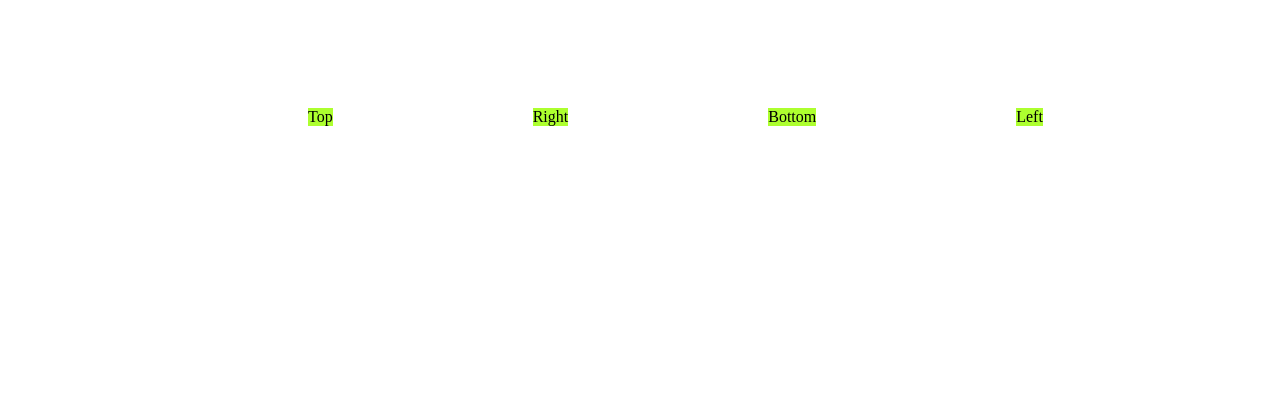
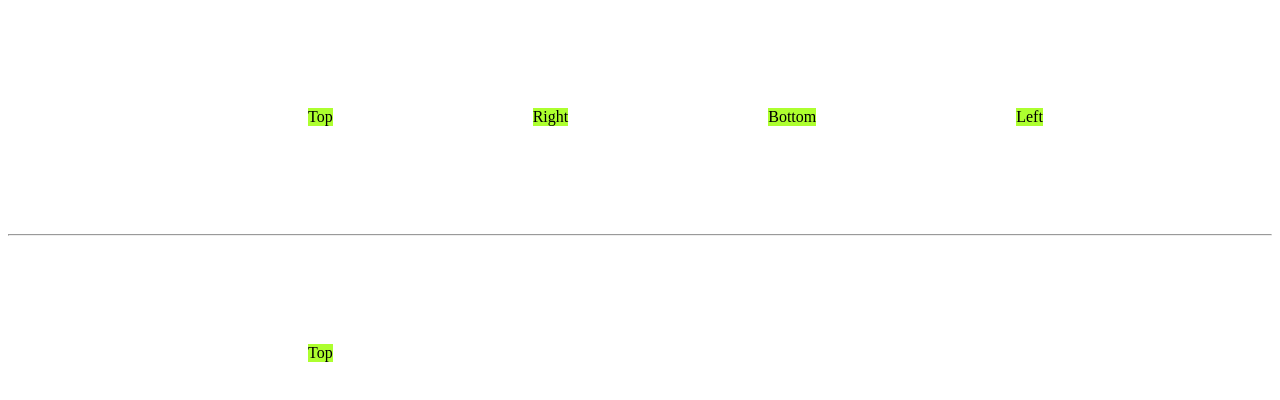
Before and after one commit to ofirrifo/smart-tooltip, an Angular app: page / in a window 1280 px wide. Shown: the top 400 px of the page. Built offline with nearby package versions, Linux system fonts and the light colour scheme.

Commit message:
support css var for text

```diff
--- a/projects/sm-tooltip/src/lib/consts/smart-tooltip.const.ts
+++ b/projects/sm-tooltip/src/lib/consts/smart-tooltip.const.ts
@@ -1,4 +1,5 @@
 import { PositionStrategyOptions, TooltipOptions } from '../model/tooltip-options.interface';
+import { SmartTooltipComponent } from '../components/smart-tooltip/smart-tooltip.component';
 
 export const TOOLTIP_OPTIONS: TooltipOptions = {
   style: {
@@ -14,5 +15,6 @@ export const TOOLTIP_OPTIONS: TooltipOptions = {
   delay: {
     show: 700,
     hide: 300
-  }
+  },
+  customTooltipComp: SmartTooltipComponent
 };
--- a/projects/sm-tooltip/src/lib/directives/smart-tooltip.directive.ts
+++ b/projects/sm-tooltip/src/lib/directives/smart-tooltip.directive.ts
@@ -13,7 +13,6 @@ import { mergeDeep } from '../decorators/merge-deep.decorator';
 import { ArrowStrategyOptions, PositionStrategyOptions, TooltipOptions } from '../model/tooltip-options.interface';
 import { TooltipUtils } from '../utils/tooltip.utils';
 import { TOOLTIP_OPTIONS } from '../consts/smart-tooltip.const';
-import { SmartTooltipComponent } from '../components/smart-tooltip/smart-tooltip.component';
 import { TooltipPosition } from '../model/tooltip-position.interface';
 
 
@@ -26,7 +25,7 @@ export class SmartTooltipDirective {
 
   @Input()
   @mergeDeep()
-  tooltipOptions: TooltipOptions = TooltipUtils.cloneDeep(TOOLTIP_OPTIONS);
+  tooltipOptions: TooltipOptions = TooltipUtils.cloneDeep(TOOLTIP_OPTIONS, 'customTooltipComp');
 
   private componentRef: any;
   private showTimeoutId: any;
@@ -96,7 +95,7 @@ export class SmartTooltipDirective {
 
   private createTooltip(): void {
     this.componentRef = this.componentFactoryResolver
-      .resolveComponentFactory(SmartTooltipComponent)
+      .resolveComponentFactory(this.tooltipOptions.customTooltipComp)
       .create(this.injector);
     this.componentRef.instance.text = this.getTextToDisplay();
     if (this.tooltipOptions.showArrow) {
--- a/projects/sm-tooltip/src/lib/model/tooltip-options.interface.ts
+++ b/projects/sm-tooltip/src/lib/model/tooltip-options.interface.ts
@@ -23,9 +23,10 @@ export interface TooltipDelay {
 }
 
 export interface TooltipOptions {
-  style: Record<string, any>;
+  style?: Record<string, any>;
   offset?: TooltipOffset;
   positionStrategy?: PositionStrategyOptions; // by default bottom
   showArrow?: boolean; // by default true
   delay?: TooltipDelay;
+  customTooltipComp?: any;
 }
--- a/projects/sm-tooltip/src/lib/sm-tooltip.module.ts
+++ b/projects/sm-tooltip/src/lib/sm-tooltip.module.ts
@@ -1,4 +1,4 @@
-import { NgModule } from '@angular/core';
+import { ANALYZE_FOR_ENTRY_COMPONENTS, NgModule } from '@angular/core';
 import { SmartTooltipDirective } from './directives/smart-tooltip.directive';
 import { SmartTooltipComponent } from './components/smart-tooltip/smart-tooltip.component';
 
@@ -9,4 +9,12 @@ import { SmartTooltipComponent } from './components/smart-tooltip/smart-tooltip.
   entryComponents: [SmartTooltipComponent]
 })
 export class SmTooltipModule {
+  static withComponents(components: any[]) {
+    return {
+      ngModule: SmTooltipModule,
+      providers: [
+        {provide: ANALYZE_FOR_ENTRY_COMPONENTS, useValue: components, multi: true}
+      ]
+    }
+  }
 }
--- a/projects/sm-tooltip/src/lib/utils/tooltip.utils.ts
+++ b/projects/sm-tooltip/src/lib/utils/tooltip.utils.ts
@@ -2,8 +2,12 @@ import { tryCatch } from '../decorators/try-catch.decorator';
 
 export class TooltipUtils {
   @tryCatch()
-  static cloneDeep(value: any): any {
-    return JSON.parse(JSON.stringify(value));
+  static cloneDeep(value: any, exceptionKey?: string): any {
+    const clone = JSON.parse(JSON.stringify(value));
+    if (exceptionKey && exceptionKey in value) {
+      clone[exceptionKey] = value[exceptionKey];
+    }
+    return clone;
   }
 
 
--- a/src/app/app.component.html
+++ b/src/app/app.component.html
@@ -25,3 +25,12 @@
     Left
   </div>
 </div>
+
+<hr>
+
+<!--Top Tooltip-->
+<div class="container">
+  <div class="a" [libSmartTooltip] [tooltipOptions]="tooltipOptions">
+    Top
+  </div>
+</div>
--- a/src/app/app.component.ts
+++ b/src/app/app.component.ts
@@ -1,4 +1,6 @@
 import { Component } from '@angular/core';
+import { PositionStrategyOptions, TooltipOptions } from '../../projects/sm-tooltip/src/lib/model/tooltip-options.interface';
+import { MyTooltipComponent } from './my-tooltip/my-tooltip.component';
 
 @Component({
   selector: 'app-root',
@@ -6,5 +8,9 @@ import { Component } from '@angular/core';
   styleUrls: ['./app.component.scss']
 })
 export class AppComponent {
-
+  tooltipOptions: TooltipOptions = {
+    positionStrategy: PositionStrategyOptions.Top,
+    customTooltipComp: MyTooltipComponent,
+    delay: {hide: 4000}
+  };
 }
--- a/src/app/app.module.ts
+++ b/src/app/app.module.ts
@@ -3,15 +3,17 @@ import { NgModule } from '@angular/core';
 import { AppComponent } from './app.component';
 import { SmTooltipModule } from '../../projects/sm-tooltip/src/lib/sm-tooltip.module';
 import { BrowserAnimationsModule } from '@angular/platform-browser/animations';
+import { MyTooltipComponent } from './my-tooltip/my-tooltip.component';
 
 @NgModule({
   imports: [
     BrowserModule,
-    SmTooltipModule,
+    SmTooltipModule.withComponents([MyTooltipComponent]),
     BrowserAnimationsModule
   ],
   declarations: [
     AppComponent,
+    MyTooltipComponent,
   ],
   bootstrap: [AppComponent],
 })
--- /dev/null
+++ b/src/app/my-tooltip/my-tooltip.component.html
@@ -0,0 +1,5 @@
+<div>
+  <a href="">test</a>
+
+  <button>Test</button>
+</div>
--- /dev/null
+++ b/src/app/my-tooltip/my-tooltip.component.scss
@@ -0,0 +1,6 @@
+div {
+  width: 200px;
+  height: 50px;
+  background-color: #19aef0;
+  color: black;
+}
--- /dev/null
+++ b/src/app/my-tooltip/my-tooltip.component.ts
@@ -0,0 +1,15 @@
+import { Component, OnInit } from '@angular/core';
+
+@Component({
+  selector: 'app-my-tooltip',
+  templateUrl: './my-tooltip.component.html',
+  styleUrls: ['./my-tooltip.component.scss']
+})
+export class MyTooltipComponent implements OnInit {
+
+  constructor() { }
+
+  ngOnInit() {
+  }
+
+}
```
